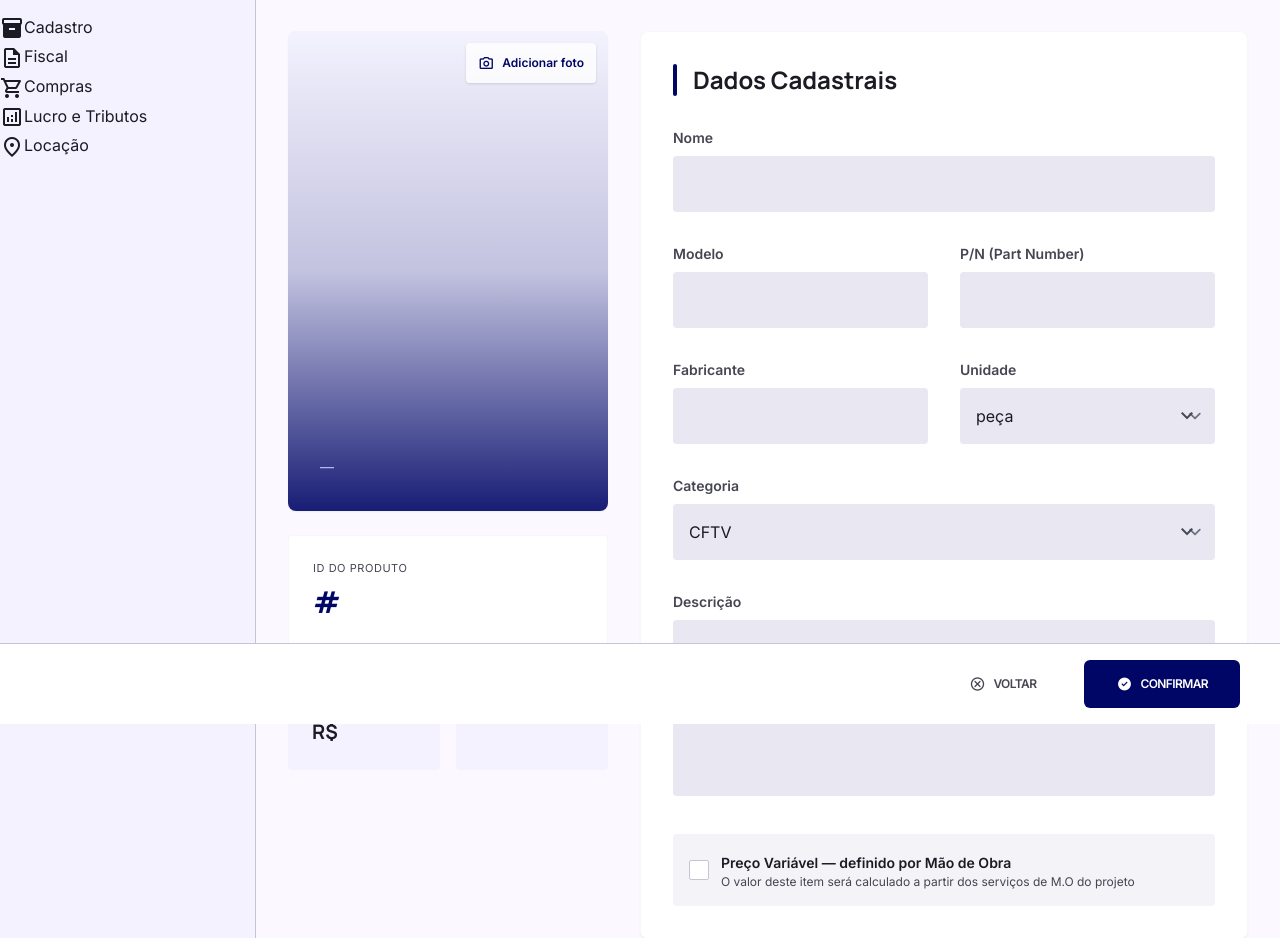
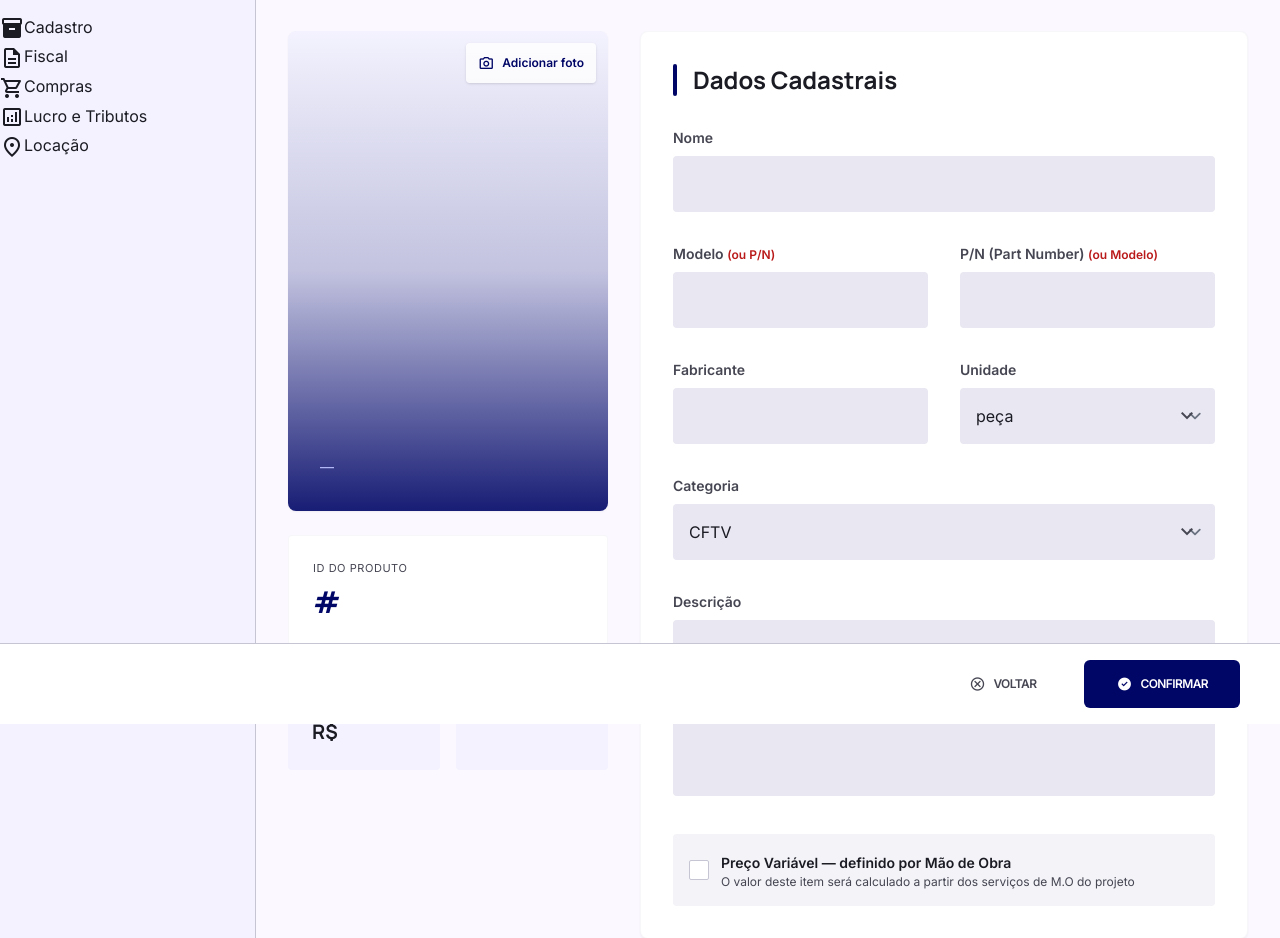
Before and after one commit to Udsonb/PrimaAxon_Web, a Django app: template templates/cadastro_produtos_inclusao.html in a window 1280 px wide. Shown: the part 76-1014 px from the top of the page. Run offline with Django 5.2, Linux system fonts and the light colour scheme; the template is opened without the code that fills it, so the values that code supplies are empty; some libraries are stand-ins or nearby versions.

Commit message:
feat: validações aba 1 cadastro de produto
- Modelo ou P/N: pelo menos um obrigatório (validação JS + aviso visual)
- Foto: popup de confirmação ao salvar sem imagem — analista escolhe
  entre adicionar foto agora ou salvar sem imagem
- ID automático já funcionava, mantido

Co-Authored-By: Claude Sonnet 4.6 <noreply@anthropic.com>

```diff
--- a/templates/cadastro_produtos_inclusao.html
+++ b/templates/cadastro_produtos_inclusao.html
@@ -120,14 +120,17 @@
 <label class="block text-sm font-semibold text-on-surface-variant mb-2 font-body">Nome</label>
 <input name="nome" class="w-full bg-surface-container-high border-none rounded-lg px-4 py-4 focus:ring-2 focus:ring-primary/40 text-on-surface font-body outline-none transition-all" type="text" value="{{ produto.nome }}"/>
 </div>
-<!-- Modelo & P/N -->
+<!-- Modelo & P/N — pelo menos um obrigatório -->
 <div>
-<label class="block text-sm font-semibold text-on-surface-variant mb-2 font-body">Modelo</label>
-<input name="modelo" class="w-full bg-surface-container-high border-none rounded-lg px-4 py-4 focus:ring-2 focus:ring-primary/40 text-on-surface font-body outline-none transition-all" type="text" value="{{ produto.modelo }}"/>
+<label class="block text-sm font-semibold text-on-surface-variant mb-2 font-body">Modelo <span class="text-error text-xs">(ou P/N)</span></label>
+<input id="campo-modelo" name="modelo" class="w-full bg-surface-container-high border-none rounded-lg px-4 py-4 focus:ring-2 focus:ring-primary/40 text-on-surface font-body outline-none transition-all" type="text" value="{{ produto.modelo }}" oninput="validarModeloPN()"/>
 </div>
 <div>
-<label class="block text-sm font-semibold text-on-surface-variant mb-2 font-body">P/N (Part Number)</label>
-<input name="part_number" class="w-full bg-surface-container-high border-none rounded-lg px-4 py-4 focus:ring-2 focus:ring-primary/40 text-on-surface font-body outline-none transition-all" type="text" value="{{ produto.part_number }}"/>
+<label class="block text-sm font-semibold text-on-surface-variant mb-2 font-body">P/N (Part Number) <span class="text-error text-xs">(ou Modelo)</span></label>
+<input id="campo-pn" name="part_number" class="w-full bg-surface-container-high border-none rounded-lg px-4 py-4 focus:ring-2 focus:ring-primary/40 text-on-surface font-body outline-none transition-all" type="text" value="{{ produto.part_number }}" oninput="validarModeloPN()"/>
+</div>
+<div id="aviso-modelo-pn" class="col-span-full hidden">
+    <p class="text-error text-xs font-bold">Preencha pelo menos Modelo ou P/N antes de salvar.</p>
 </div>
 <!-- Fabricante & Unidade -->
 <div>
@@ -191,7 +194,65 @@
 <footer class="fixed bottom-0 left-0 w-full flex justify-end gap-6 p-4 pr-10 bg-white z-50 border-t border-outline-variant">
 <a href="{% url 'bom_selector' %}" class="text-[#454652] flex items-center gap-2 px-6 py-2 hover:opacity-90 transition-opacity active:translate-y-0.5 duration-100 uppercase text-xs font-bold tracking-tighter font-label">
 <span class="material-symbols-outlined text-base">cancel</span>VOLTAR</a>
-<button form="form-cadastro" type="submit" class="bg-[#000666] text-white rounded-md px-8 py-3 flex items-center gap-2 hover:opacity-95 transition-all active:scale-[0.98] duration-100 uppercase text-xs font-bold tracking-tighter font-label">
+<button type="button" onclick="confirmarSalvar()" class="bg-[#000666] text-white rounded-md px-8 py-3 flex items-center gap-2 hover:opacity-95 transition-all active:scale-[0.98] duration-100 uppercase text-xs font-bold tracking-tighter font-label">
 <span class="material-symbols-outlined text-base" style="font-variation-settings: 'FILL' 1;">check_circle</span>CONFIRMAR</button>
 </footer>
+
+<!-- Modal: produto sem foto -->
+<div id="modal-sem-foto" class="hidden fixed inset-0 bg-black/50 z-[999] flex items-center justify-center px-4">
+    <div class="bg-white rounded-2xl shadow-2xl max-w-sm w-full p-8 flex flex-col gap-5">
+        <div class="flex items-center gap-3">
+            <span class="material-symbols-outlined text-amber-500 text-3xl" style="font-variation-settings:'FILL' 1">image_not_supported</span>
+            <h3 class="font-headline font-bold text-on-surface text-lg">Produto sem imagem</h3>
+        </div>
+        <p class="text-sm text-on-surface-variant">Este produto não tem foto cadastrada. O produto tem imagem?</p>
+        <div class="flex gap-3 justify-end">
+            <button onclick="semFotoNao()" class="px-4 py-2 rounded-lg border border-outline-variant text-sm font-bold text-on-surface-variant hover:bg-surface-container-high transition-all">Não tem imagem</button>
+            <label for="foto-upload-modal" class="px-4 py-2 rounded-lg bg-primary text-white text-sm font-bold cursor-pointer hover:opacity-90 transition-all flex items-center gap-2">
+                <span class="material-symbols-outlined text-base">upload</span>Adicionar foto
+            </label>
+            <input id="foto-upload-modal" type="file" accept="image/*" class="hidden" form="form-cadastro" name="foto" onchange="semFotoComImagem(this)"/>
+        </div>
+    </div>
+</div>
+
+<script>
+const temFoto = {{ produto.foto|yesno:"true,false" }};
+
+function validarModeloPN() {
+    const modelo = document.getElementById('campo-modelo').value.trim();
+    const pn = document.getElementById('campo-pn').value.trim();
+    const aviso = document.getElementById('aviso-modelo-pn');
+    aviso.classList.toggle('hidden', !!(modelo || pn));
+}
+
+function confirmarSalvar() {
+    // Valida modelo ou PN
+    const modelo = document.getElementById('campo-modelo').value.trim();
+    const pn = document.getElementById('campo-pn').value.trim();
+    if (!modelo && !pn) {
+        document.getElementById('aviso-modelo-pn').classList.remove('hidden');
+        document.getElementById('campo-modelo').focus();
+        return;
+    }
+    // Se não tem foto, pergunta
+    if (!temFoto) {
+        document.getElementById('modal-sem-foto').classList.remove('hidden');
+        return;
+    }
+    document.getElementById('form-cadastro').submit();
+}
+
+function semFotoNao() {
+    document.getElementById('modal-sem-foto').classList.add('hidden');
+    document.getElementById('form-cadastro').submit();
+}
+
+function semFotoComImagem(input) {
+    if (input.files && input.files[0]) {
+        document.getElementById('modal-sem-foto').classList.add('hidden');
+        document.getElementById('form-cadastro').submit();
+    }
+}
+</script>
 </body></html>
```
